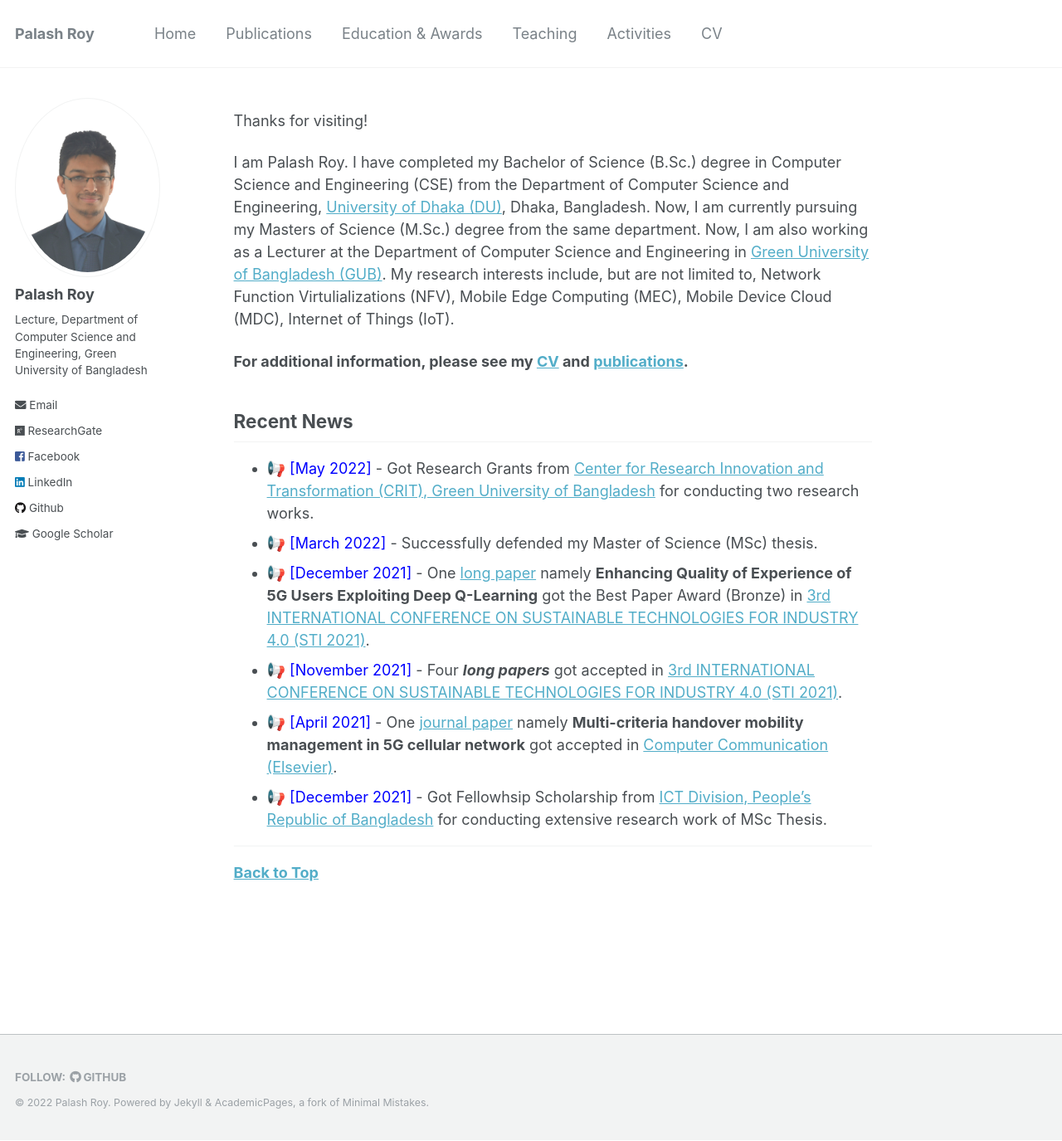
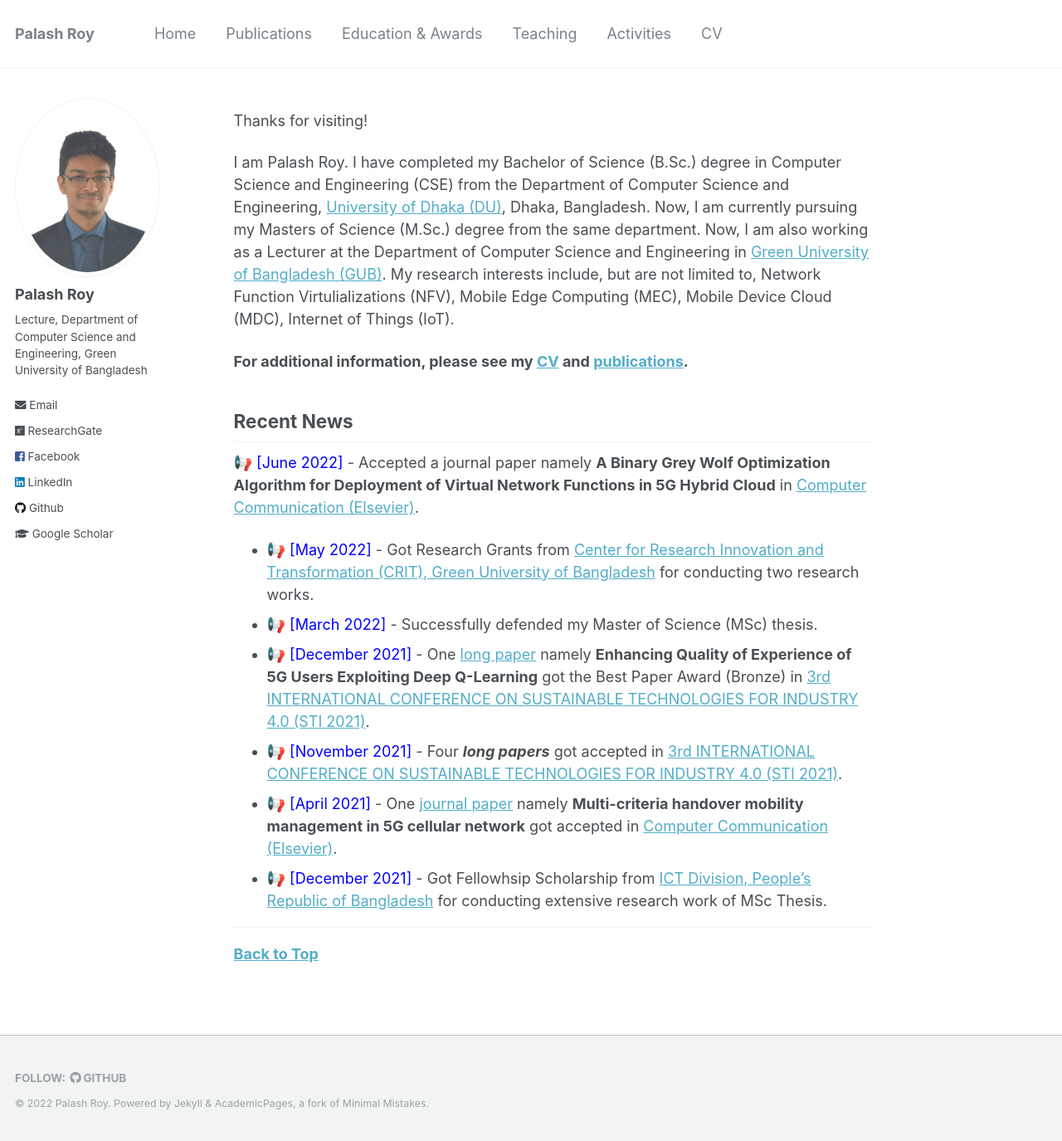
Before and after one commit to PalashRoy975/PalashRoy975.github.io, a Jekyll site: the page built from _pages/about.md, in a window 1280 px wide and 1375 px high. Shown: the whole window at 83% size. Built offline with Jekyll 4.4.1, drawn with Linux system fonts in a browser that asks for light colours.

Commit message:
Update about.md

```diff
--- a/_pages/about.md
+++ b/_pages/about.md
@@ -22,6 +22,7 @@ I am Palash Roy. I have completed my Bachelor of Science (B.Sc.) degree in Compu
 
 
 ## Recent News
+📢 <span style="color:Blue"> [June 2022] </span> - Accepted a journal paper namely **A Binary Grey Wolf Optimization Algorithm for Deployment of Virtual Network Functions in 5G Hybrid Cloud** in [Computer Communication (Elsevier)](https://www.journals.elsevier.com/computer-communications).
 * 📢 <span style="color:Blue"> [May 2022] </span> - Got Research Grants from [Center for Research Innovation and Transformation (CRIT), Green University of Bangladesh](http://crit.green.edu.bd/) for conducting two research works.
 * 📢 <span style="color:Blue"> [March 2022] </span> - Successfully defended my Master of Science (MSc) thesis.
 * 📢 <span style="color:Blue"> [December 2021] </span> - One [long paper](https://ieeexplore.ieee.org/document/9732579) namely **Enhancing Quality of Experience of 5G Users Exploiting Deep Q-Learning** got the Best Paper Award (Bronze) in  [3rd INTERNATIONAL CONFERENCE ON
```
